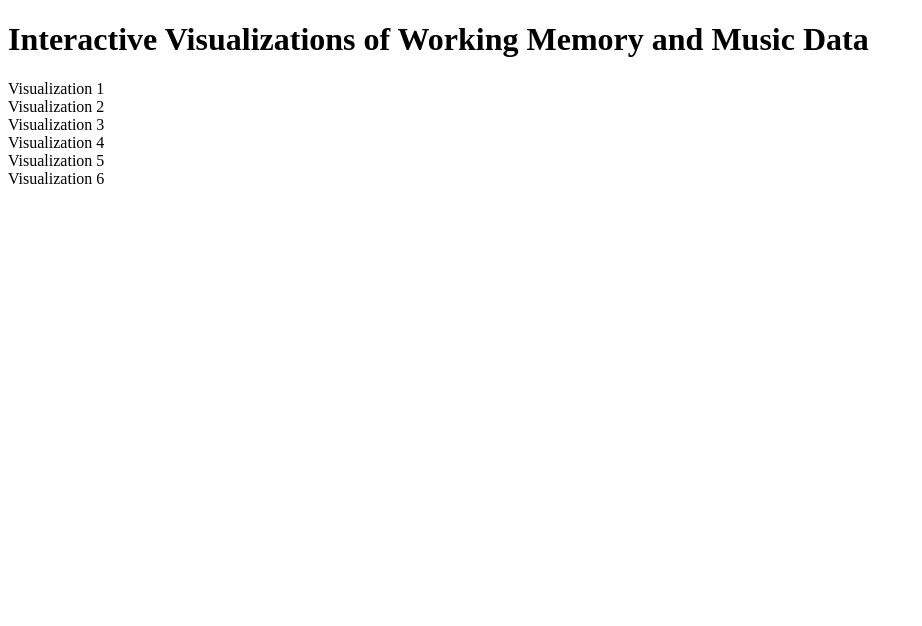
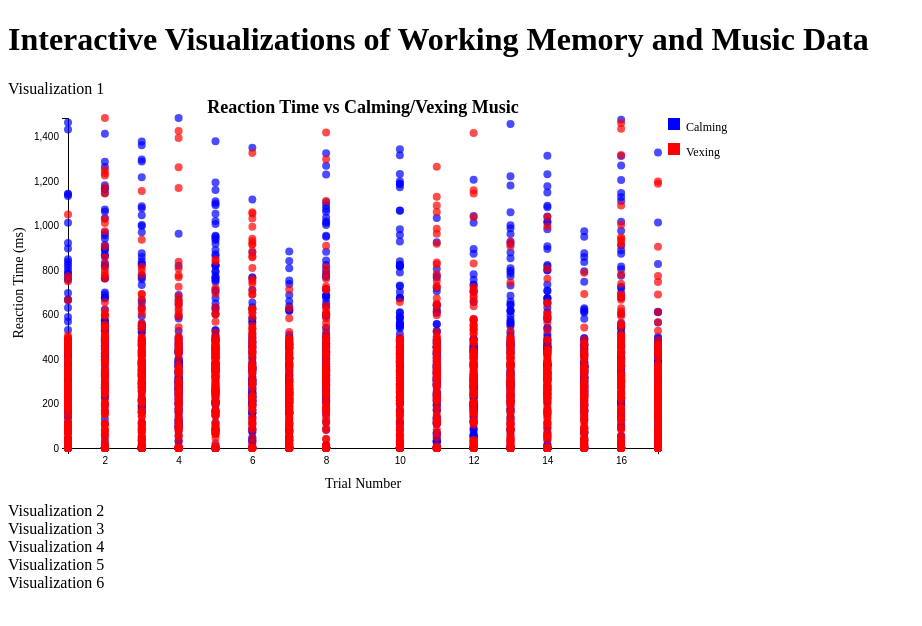
Before and after one commit to simonerao/Health-Visualization, a plain HTML site: page index.html in a window 1280 px wide. Shown: the whole page, without its empty margins (0-922 px from the left). Drawn offline with nearby package versions, Linux system fonts and the light colour scheme.

Commit message:
Added Visualization 1

```diff
--- a/global.js
+++ b/global.js
@@ -0,0 +1,122 @@
+console.log("global.js is working!");
+//VISUALIZATION 1 D3 CODE
+d3.csv("data/reaction_time_combined.csv").then(function(data) {
+    console.log("First 10 rows of data: ", data.slice(0, 10));
+
+    // Clean and format data
+    const cleanData = data.filter(d => d.session && d.trial && d.reaction_time)
+        .map(d => ({
+            session: d.session.trim(),
+            trial: +d.trial,
+            reaction_time: +d.reaction_time
+        }));
+
+    console.log("Cleaned data sample:", cleanData.slice(0, 10));
+
+    // Dimensions and margins
+    const margin = { top: 20, right: 150, bottom: 50, left: 60 };
+    const width = 800 - margin.left - margin.right;
+    const height = 400 - margin.top - margin.bottom;
+
+    const sessions = ["Calming", "Vexing"];
+    const colorScale = d3.scaleOrdinal()
+        .domain(sessions)
+        .range(["blue", "red"]);
+
+    // Create SVG
+    const svg = d3.select("#viz1")
+        .append("svg")
+        .attr("width", width + margin.left + margin.right)
+        .attr("height", height + margin.top + margin.bottom)
+        .append("g")
+        .attr("transform", `translate(${margin.left},${margin.top})`);
+
+    // X and Y scales
+    const x = d3.scaleLinear()
+        .domain(d3.extent(cleanData, d => d.trial))
+        .range([0, width]);
+
+    const y = d3.scaleLinear()
+        .domain([0, d3.max(cleanData, d => d.reaction_time)])
+        .range([height, 0]);
+
+    // Axes
+    svg.append("g")
+        .attr("transform", `translate(0, ${height})`)
+        .call(d3.axisBottom(x).ticks(10))
+        .call(g => g.selectAll(".tick line").remove())
+        .call(g => g.select(".domain").attr("stroke", "#000"));
+
+    svg.append("g")
+        .call(d3.axisLeft(y).ticks(6))
+        .call(g => g.selectAll(".tick line").remove())
+        .call(g => g.select(".domain").attr("stroke", "#000"));
+
+    // Plot dots for each session in a separate group
+    sessions.forEach(session => {
+        svg.append("g")
+            .attr("class", `dots-${session}`)
+            .selectAll("circle")
+            .data(cleanData.filter(d => d.session === session))
+            .enter()
+            .append("circle")
+            .attr("cx", d => x(d.trial))
+            .attr("cy", d => y(d.reaction_time))
+            .attr("r", 4)
+            .style("fill", colorScale(session))
+            .style("opacity", 0.7);
+    });
+
+    // Labels
+    svg.append("text")
+        .attr("x", width / 2)
+        .attr("y", height + margin.bottom - 10)
+        .attr("text-anchor", "middle")
+        .style("font-size", "14px")
+        .text("Trial Number");
+
+    svg.append("text")
+        .attr("x", -height / 2)
+        .attr("y", -margin.left + 15)
+        .attr("transform", "rotate(-90)")
+        .attr("text-anchor", "middle")
+        .style("font-size", "14px")
+        .text("Reaction Time (ms)");
+
+    svg.append("text")
+        .attr("x", width / 2)
+        .attr("y", -5)
+        .attr("text-anchor", "middle")
+        .style("font-size", "18px")
+        .style("font-weight", "bold")
+        .text("Reaction Time vs Calming/Vexing Music");
+
+    // Interactive legend
+    const legend = svg.selectAll(".legend")
+        .data(sessions)
+        .enter()
+        .append("g")
+        .attr("class", "legend")
+        .attr("transform", (d, i) => `translate(${width + 10}, ${i * 25})`)
+        .style("cursor", "pointer")
+        .on("click", function(event, session) {
+            const group = svg.select(`.dots-${session}`);
+            const isHidden = group.style("display") === "none";
+            group.style("display", isHidden ? "inline" : "none");
+        });
+
+    legend.append("rect")
+        .attr("width", 12)
+        .attr("height", 12)
+        .style("fill", d => colorScale(d));
+
+    legend.append("text")
+        .attr("x", 18)
+        .attr("y", 6)
+        .attr("dy", "0.35em")
+        .text(d => d)
+        .style("font-size", "12px")
+        .attr("alignment-baseline", "middle");
+});
+
+// END OF VISUALIZATION 1 D3 CODE
--- a/index.html
+++ b/index.html
@@ -37,6 +37,7 @@
         </div>
     </div>
 
-    <script type="module" src="/Health-Visualization/global.js"></script>
+    <script type="module" src="global.js"></script>
+
 </body>
 </html>
```
